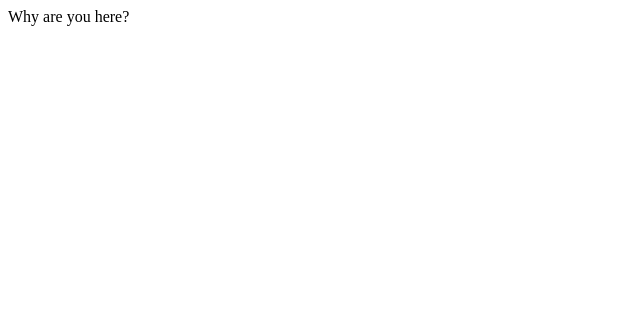
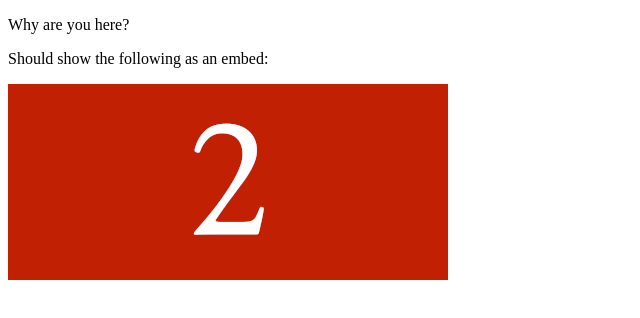
Before and after one commit to FireIsGood/rns-pf, a plain HTML site: page 2.html in a window 1280 px wide. Shown: the whole page, without its empty margins (0-640 px from the left). Drawn offline with Linux system fonts and the light colour scheme.

Commit message:
fix: image previews

```diff
--- a/2.html
+++ b/2.html
@@ -11,9 +11,11 @@
     <meta property="og:url" content="https://example.com/" />
     <meta property="og:title" content="Party Finder" />
     <meta property="og:description" content="" />
-    <meta property="og:image" content="/2.png" />
+    <meta property="og:image" content="./2.png" />
   </head>
   <body>
-    Why are you here?
+    <p>Why are you here?</p>
+    <p>Should show the following as an embed:</p>
+    <img src="./2.png" alt="" />
   </body>
 </html>
```
Also changed, not shown: 1.html (+3 -1 lines).
